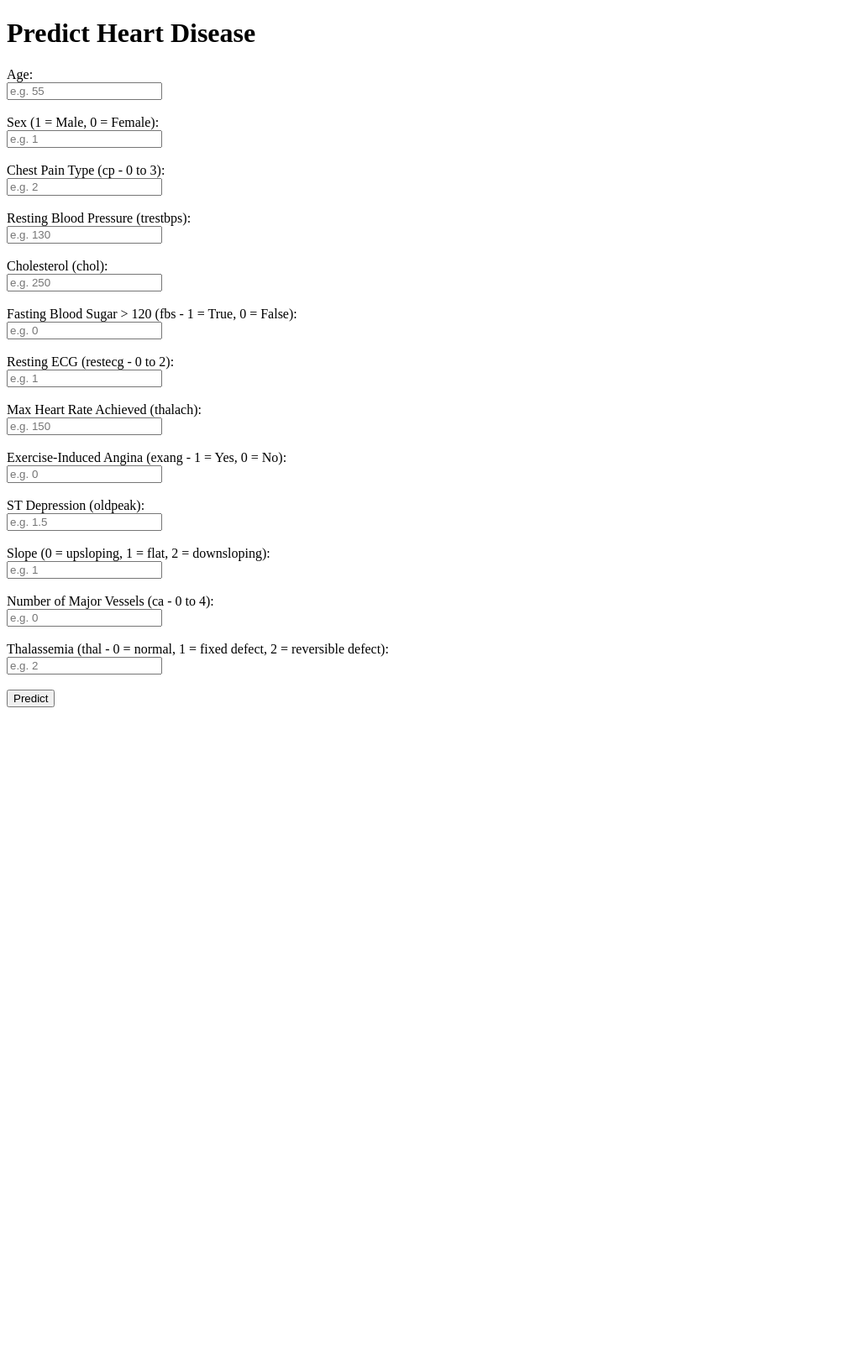
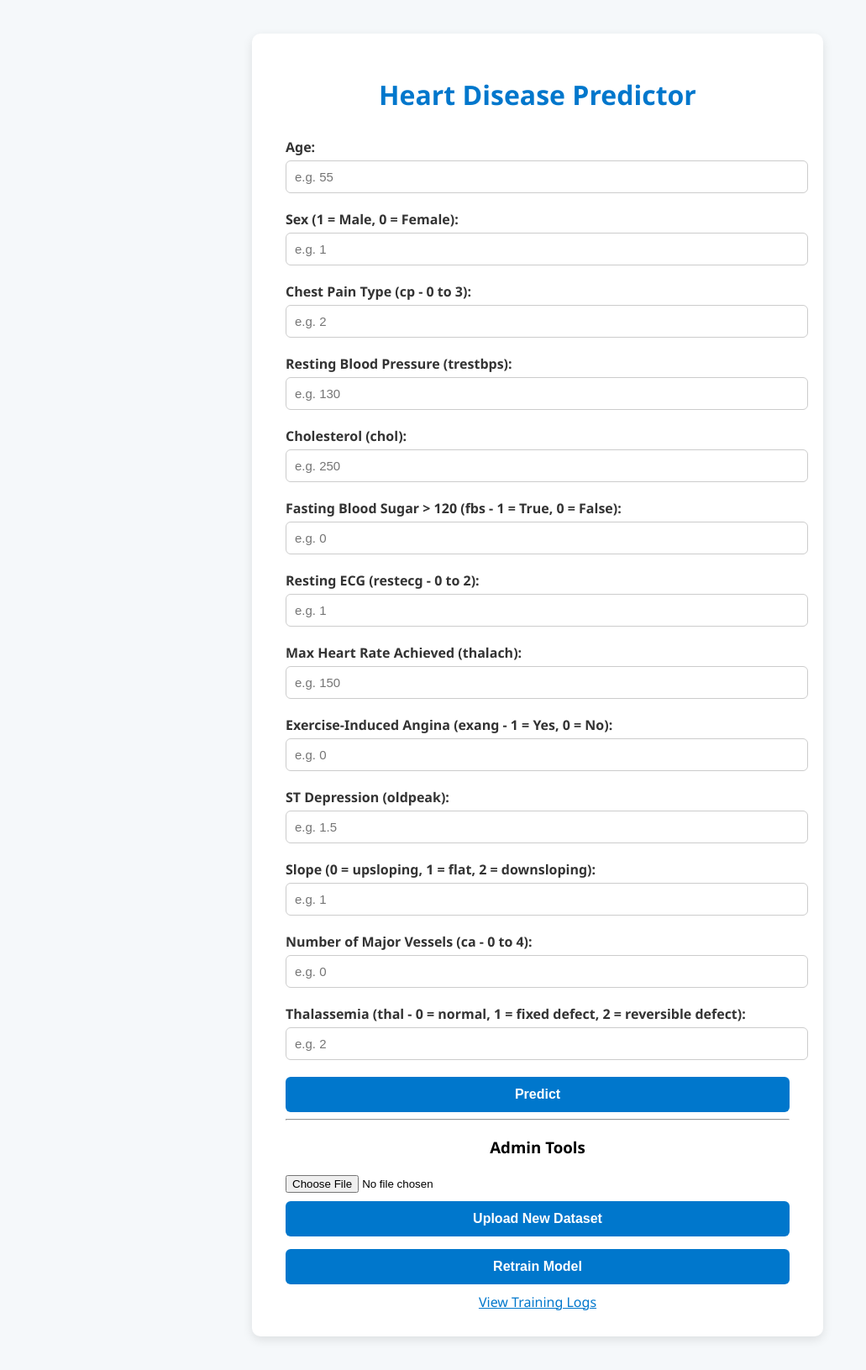
Before and after one commit to naeemhassan09/heart_disease_flask_app, a Flask app: page / in a window 1280 px wide. Shown: the whole page at 84% size, without its empty margins (0-1031 px from the left). Before the commit the page ends 842 px from the top, so only its background shows below. Run offline with Flask 3, Linux system fonts and the light colour scheme; parts of the project's set-up code (start-up, migrations or seed data) failed here and were passed over.

Commit message:
cleaned up code and project

```diff
--- a/api/index.py
+++ b/api/index.py
@@ -1,14 +1,24 @@
-from flask import Flask, request, render_template
+from flask import Flask, request, render_template, redirect, url_for
 import os
 import pickle
 import numpy as np
 import pandas as pd
+import io
+import sys
+from model_training import train_and_save_model
+
 
 # Load the trained model, preprocessor, and scaler
 model, preprocessor, scaler = pickle.load(open("models/best_model.pkl", "rb"))
 
 # Initialize Flask app
 app = Flask(__name__, template_folder="../templates")
+
+UPLOAD_FOLDER = "data"
+ALLOWED_EXTENSIONS = {'csv'}
+
+app = Flask(__name__, template_folder="../templates")
+app.config['UPLOAD_FOLDER'] = UPLOAD_FOLDER
 
 @app.route("/", methods=["GET", "POST"])
 def index():
@@ -57,6 +67,36 @@ def index():
             prediction_text = f"❌ Error: {str(e)}"
 
     return render_template("index.html", prediction_text=prediction_text)
+def allowed_file(filename):
+    return '.' in filename and filename.rsplit('.', 1)[1].lower() in ALLOWED_EXTENSIONS
+
+@app.route("/upload", methods=["POST"])
+def upload_file():
+    file = request.files['file']
+    if file and allowed_file(file.filename):
+        file.save(os.path.join(app.config['UPLOAD_FOLDER'], "heart.csv"))
+        return redirect(url_for('index'))
+    return "❌ Invalid file type. Please upload a CSV file."
+
+
+@app.route("/train", methods=["GET", "POST"])
+def train():
+    log_stream = io.StringIO()
+    sys.stdout = log_stream
+
+    try:
+        train_and_save_model("data/heart.csv")
+        global model, preprocessor, scaler
+        model, preprocessor, scaler = pickle.load(open("models/best_model.pkl", "rb"))
+        message = "✅ Model re-trained successfully!"
+    except Exception as e:
+        message = f"❌ Training failed: {str(e)}"
+
+    sys.stdout = sys.__stdout__  # Reset stdout
+    logs = log_stream.getvalue()
+    logs = message + "\n\n" + logs
+
+    return render_template("train.html", logs=logs)
 
 # Vercel requires the handler name
 handler = app
--- a/templates/index.html
+++ b/templates/index.html
@@ -1,55 +1,161 @@
 <!DOCTYPE html>
-<html>
+<html lang="en">
 <head>
+    <meta charset="UTF-8">
     <title>Heart Disease Predictor</title>
+    <style>
+        body {
+            font-family: 'Segoe UI', Tahoma, Geneva, Verdana, sans-serif;
+            background-color: #f5f8fa;
+            margin: 0;
+            padding: 0;
+        }
+
+        .container {
+            max-width: 600px;
+            background-color: white;
+            margin: 40px auto;
+            padding: 30px 40px;
+            border-radius: 10px;
+            box-shadow: 0px 4px 12px rgba(0, 0, 0, 0.1);
+        }
+
+        h1 {
+            text-align: center;
+            color: #0077cc;
+            margin-bottom: 30px;
+        }
+
+        label {
+            font-weight: bold;
+            display: block;
+            margin-bottom: 5px;
+            color: #333;
+        }
+
+        input[type="number"] {
+            width: 100%;
+            padding: 10px;
+            margin-bottom: 20px;
+            border: 1px solid #ccc;
+            border-radius: 6px;
+            font-size: 15px;
+        }
+
+        input[type="submit"] {
+            width: 100%;
+            padding: 12px;
+            background-color: #0077cc;
+            border: none;
+            color: white;
+            font-size: 16px;
+            font-weight: bold;
+            border-radius: 6px;
+            cursor: pointer;
+            transition: background-color 0.3s ease;
+        }
+
+        input[type="submit"]:hover {
+            background-color: #005fa3;
+        }
+
+        .result {
+            margin-top: 30px;
+            padding: 20px;
+            text-align: center;
+            border-radius: 6px;
+            font-size: 18px;
+            font-weight: bold;
+        }
+
+        .result.success {
+            background-color: #e0f7e9;
+            color: #256029;
+            border: 1px solid #b2e2c3;
+        }
+
+        .result.warning {
+            background-color: #fff4e5;
+            color: #8a6d3b;
+            border: 1px solid #f3d19c;
+        }
+
+        .result.error {
+            background-color: #fbeaea;
+            color: #c0392b;
+            border: 1px solid #f5b7b1;
+        }
+    </style>
 </head>
 <body>
-    <h1>Predict Heart Disease</h1>
-    <form method="POST">
-        <label>Age:</label><br>
-        <input type="number" name="age" placeholder="e.g. 55" required><br><br>
+    <div class="container">
+        <h1>Heart Disease Predictor</h1>
+        <form method="POST">
+            <label>Age:</label>
+            <input type="number" name="age" placeholder="e.g. 55" required>
 
-        <label>Sex (1 = Male, 0 = Female):</label><br>
-        <input type="number" name="sex" placeholder="e.g. 1" required><br><br>
+            <label>Sex (1 = Male, 0 = Female):</label>
+            <input type="number" name="sex" placeholder="e.g. 1" required>
 
-        <label>Chest Pain Type (cp - 0 to 3):</label><br>
-        <input type="number" name="cp" placeholder="e.g. 2" required><br><br>
+            <label>Chest Pain Type (cp - 0 to 3):</label>
+            <input type="number" name="cp" placeholder="e.g. 2" required>
 
-        <label>Resting Blood Pressure (trestbps):</label><br>
-        <input type="number" name="trestbps" placeholder="e.g. 130" required><br><br>
+            <label>Resting Blood Pressure (trestbps):</label>
+            <input type="number" name="trestbps" placeholder="e.g. 130" required>
 
-        <label>Cholesterol (chol):</label><br>
-        <input type="number" name="chol" placeholder="e.g. 250" required><br><br>
+            <label>Cholesterol (chol):</label>
+            <input type="number" name="chol" placeholder="e.g. 250" required>
 
-        <label>Fasting Blood Sugar > 120 (fbs - 1 = True, 0 = False):</label><br>
-        <input type="number" name="fbs" placeholder="e.g. 0" required><br><br>
+            <label>Fasting Blood Sugar > 120 (fbs - 1 = True, 0 = False):</label>
+            <input type="number" name="fbs" placeholder="e.g. 0" required>
 
-        <label>Resting ECG (restecg - 0 to 2):</label><br>
-        <input type="number" name="restecg" placeholder="e.g. 1" required><br><br>
+            <label>Resting ECG (restecg - 0 to 2):</label>
+            <input type="number" name="restecg" placeholder="e.g. 1" required>
 
-        <label>Max Heart Rate Achieved (thalach):</label><br>
-        <input type="number" name="thalach" placeholder="e.g. 150" required><br><br>
+            <label>Max Heart Rate Achieved (thalach):</label>
+            <input type="number" name="thalach" placeholder="e.g. 150" required>
 
-        <label>Exercise-Induced Angina (exang - 1 = Yes, 0 = No):</label><br>
-        <input type="number" name="exang" placeholder="e.g. 0" required><br><br>
+            <label>Exercise-Induced Angina (exang - 1 = Yes, 0 = No):</label>
+            <input type="number" name="exang" placeholder="e.g. 0" required>
 
-        <label>ST Depression (oldpeak):</label><br>
-        <input type="number" name="oldpeak" step="0.1" placeholder="e.g. 1.5" required><br><br>
+            <label>ST Depression (oldpeak):</label>
+            <input type="number" name="oldpeak" step="0.1" placeholder="e.g. 1.5" required>
 
-        <label>Slope (0 = upsloping, 1 = flat, 2 = downsloping):</label><br>
-        <input type="number" name="slope" placeholder="e.g. 1" required><br><br>
+            <label>Slope (0 = upsloping, 1 = flat, 2 = downsloping):</label>
+            <input type="number" name="slope" placeholder="e.g. 1" required>
 
-        <label>Number of Major Vessels (ca - 0 to 4):</label><br>
-        <input type="number" name="ca" placeholder="e.g. 0" required><br><br>
+            <label>Number of Major Vessels (ca - 0 to 4):</label>
+            <input type="number" name="ca" placeholder="e.g. 0" required>
 
-        <label>Thalassemia (thal - 0 = normal, 1 = fixed defect, 2 = reversible defect):</label><br>
-        <input type="number" name="thal" placeholder="e.g. 2" required><br><br>
+            <label>Thalassemia (thal - 0 = normal, 1 = fixed defect, 2 = reversible defect):</label>
+            <input type="number" name="thal" placeholder="e.g. 2" required>
 
-        <input type="submit" value="Predict">
-    </form>
+            <input type="submit" value="Predict">
+        </form>
+        <hr>
+        <h3 style="text-align:center;">Admin Tools </h3>
 
-    {% if prediction_text %}
-    <h2>Result: {{ prediction_text }}</h2>
-    {% endif %}
+        <form action="/upload" method="POST" enctype="multipart/form-data" style="margin-bottom: 15px;">
+            <input type="file" name="file" accept=".csv" required>
+            <input type="submit" value="Upload New Dataset" style="margin-top: 10px;">
+        </form>
+
+        <form action="/train" method="POST">
+            <input type="submit" value="Retrain Model">
+        </form>
+
+        <div style="text-align:center; margin-top: 10px;">
+            <a href="/train" style="color:#0077cc;">View Training Logs</a>
+        </div>
+
+        {% if prediction_text %}
+            <div class="result
+                {% if 'Likely' in prediction_text %}warning
+                {% elif 'Unlikely' in prediction_text %}success
+                {% else %}error{% endif %}">
+                {{ prediction_text }}
+            </div>
+        {% endif %}
+    </div>
 </body>
 </html>
```
Also changed, not shown: templates/train.html (added, +49 -0 lines), app.py (deleted), vercel.json (deleted), 3 other files.
